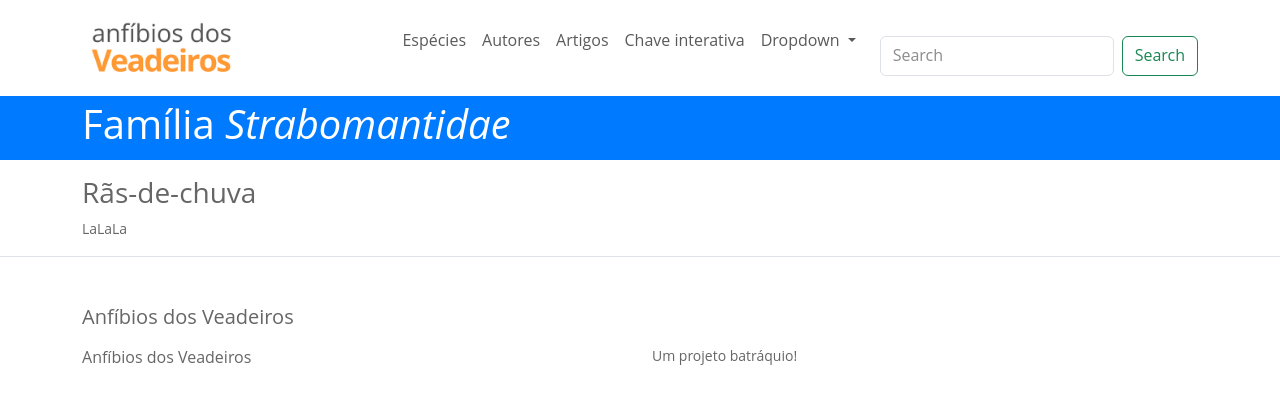
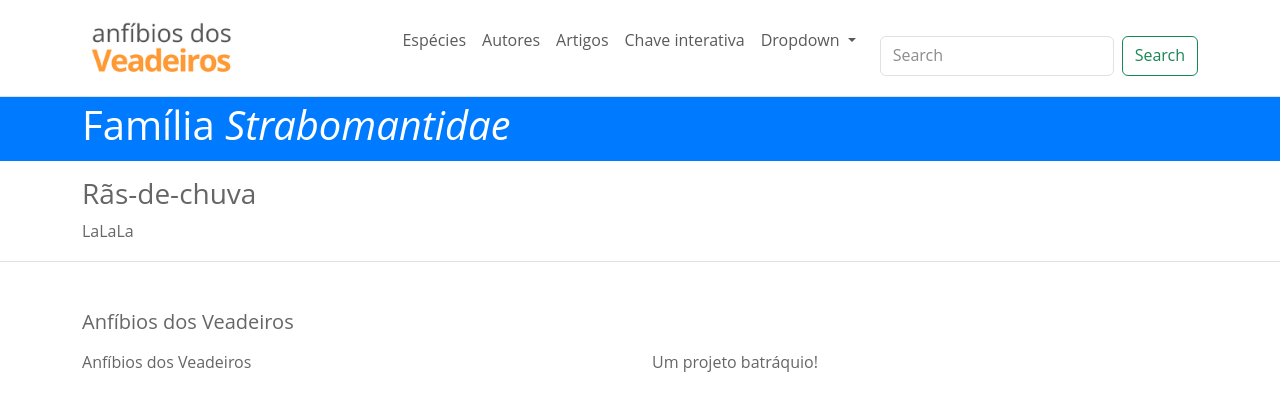
Before and after one commit to pedrosiracusa/guia_anuros_chapada, a Jekyll site: the page built from familias/strabomantidae.md, in a window 1280 px wide. Shown: the top 411 px of the page. Built offline with Jekyll 4.4.1, drawn with Linux system fonts in a browser that asks for light colours; our own code applies the rules of GitHub Pages for plain Markdown files.

Commit message:
style(geral): Revisões de interface

```diff
--- a/_includes/header.html
+++ b/_includes/header.html
@@ -19,7 +19,7 @@
   </div>
 </div>
 
-<nav class="navbar navbar-expand-lg bg-white" id="mainnav">
+<nav class="navbar navbar-expand-lg bg-white border-bottom" id="mainnav">
 
       <div class="container">
       <a href="{{ "/" | relative_url}}">
--- a/_layouts/family_page.html
+++ b/_layouts/family_page.html
@@ -15,7 +15,7 @@ layout: base
   <div class="container d-flex flex-row">
     <a href="{{site.baseurl}}/especies" style="text-decoration:none; color:#8c8c8c;">
       <i class="fa fa-chevron-left fa-1x me-2" aria-hidden="true"></i>
-      <span class="fs-5">Lista de espécies</span></a>
+      <span class="">Lista de espécies</span></a>
   </div>
 </div>
 
--- a/_layouts/species_page.html
+++ b/_layouts/species_page.html
@@ -35,7 +35,7 @@ layout: base
   <div class="container d-flex flex-row">
     <a href="{{site.baseurl}}/especies" style="text-decoration:none; color:#8c8c8c;">
       <i class="fa fa-chevron-left fa-1x me-2" aria-hidden="true"></i>
-      <span class="fs-5">Lista de espécies</span></a>
+      <span class="">Lista de espécies</span></a>
   </div>
 </div>
 
--- a/_sass/_bootstrap_customization.scss
+++ b/_sass/_bootstrap_customization.scss
@@ -8,8 +8,7 @@
 
 html{
 
-    font-size: 11px;
-    p{font-size: 14px;}
+    font-size: 14px;
 
     @media (min-width: 576px){
         font-size: 14px;
```
